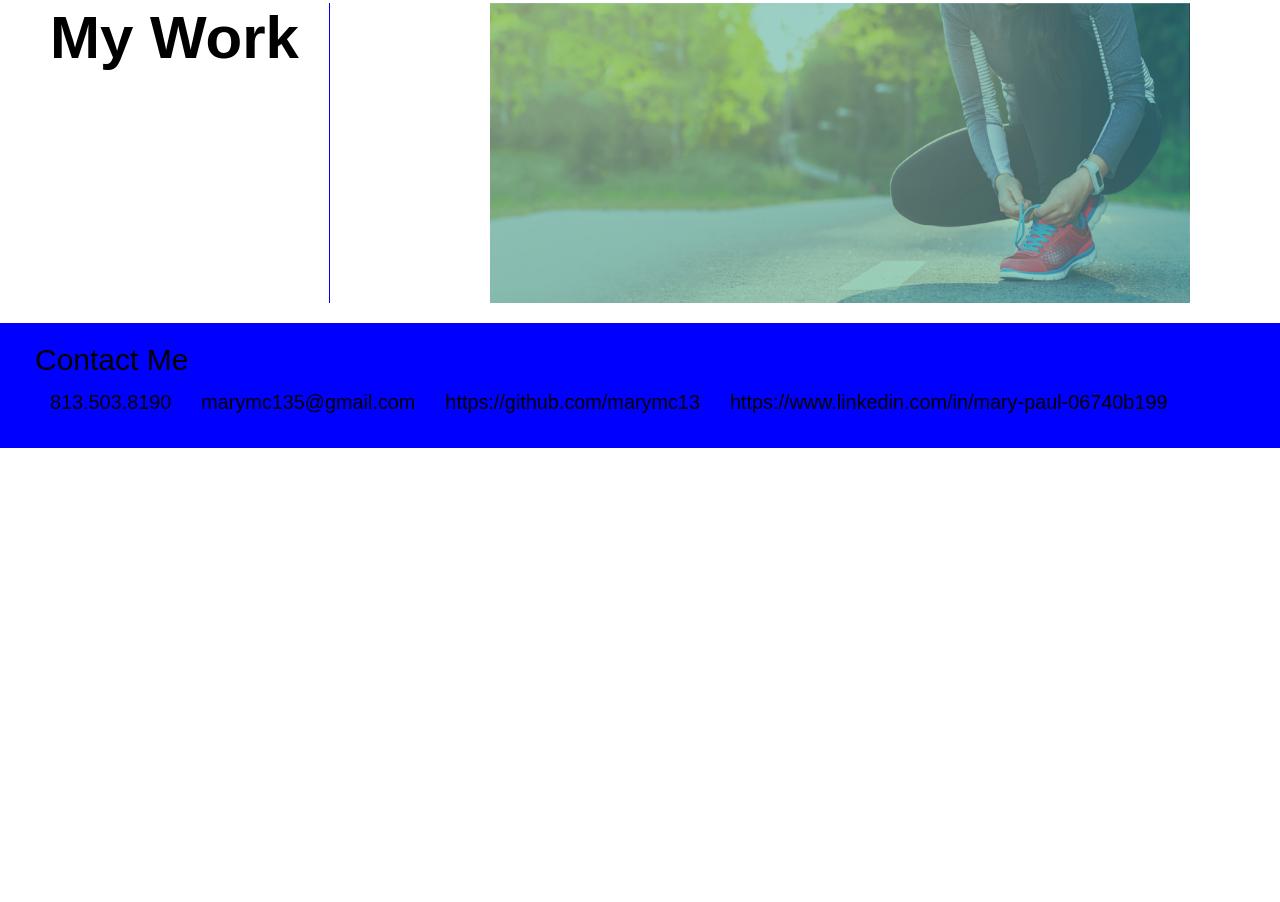
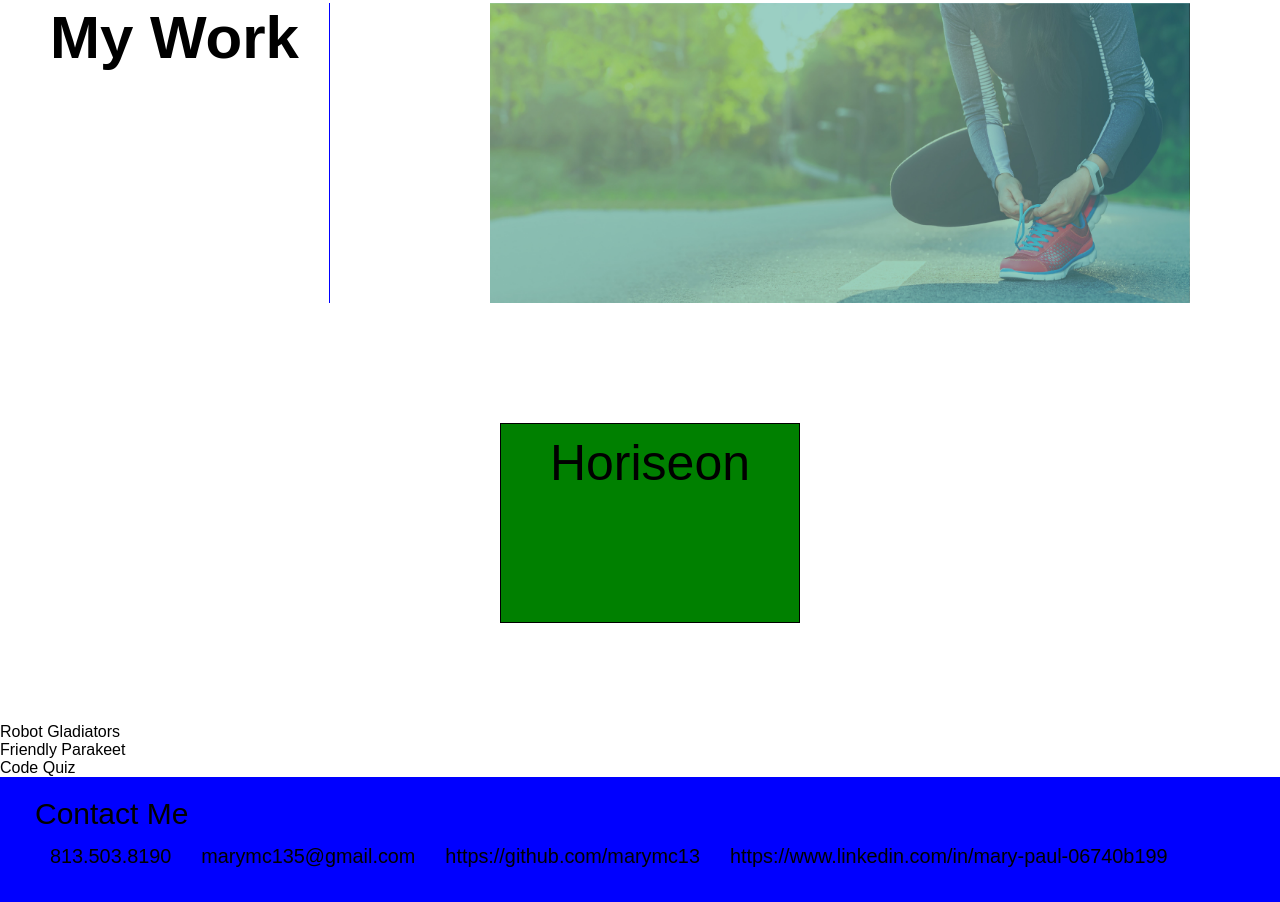
Before and after one commit to marymc13/My-Portfolio, a plain HTML site: page index.html in a window 1280 px wide. Shown: the part 608-1510 px from the top of the page. Before the commit the page ends 1056 px from the top, so only its background shows below. Drawn offline with Linux system fonts and the light colour scheme.

Commit message:
work examples

```diff
--- a/index.html
+++ b/index.html
@@ -81,6 +81,12 @@
   </div>
 </main>
 </article>
+
+<div class ="horiseon">Horiseon</div>
+<div class ="game">Robot Gladiators</div>
+<div class ="parakeet">Friendly Parakeet</div>
+<div class= "code-quiz">Code Quiz</div>
+
 </body>
 
 <footer>
--- a/style.css
+++ b/style.css
@@ -178,3 +178,30 @@ h2 {
     margin-left: 160px;
 
 }
+
+
+.horiseon {
+  box-sizing: border-box;
+  width: 300px;
+  height: 200px;
+  padding: 10px;
+  margin: 100px;
+  border: 1px solid black;
+  text-align: center;
+  margin-left: 500px;
+  background-color: green;
+  font-size: 50px;
+
+}
+
+.game {
+
+}
+
+.parakeet {
+
+}
+
+.code-quiz {
+
+}
```
Also changed, not shown: images/laptop.png (added), images/parakeet.jpg (added), images/quiz.jpg (added), images/robot.jpg (added).
